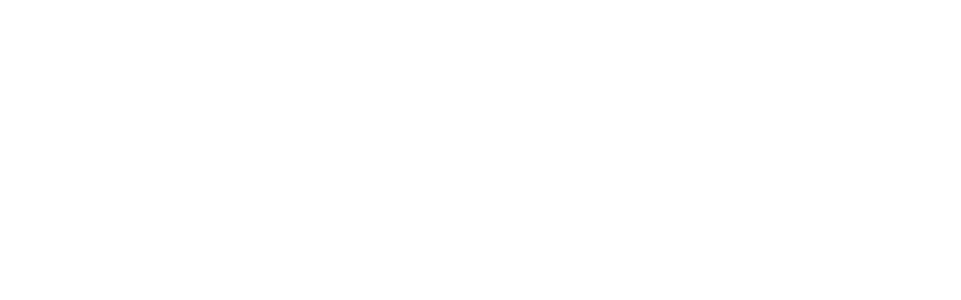
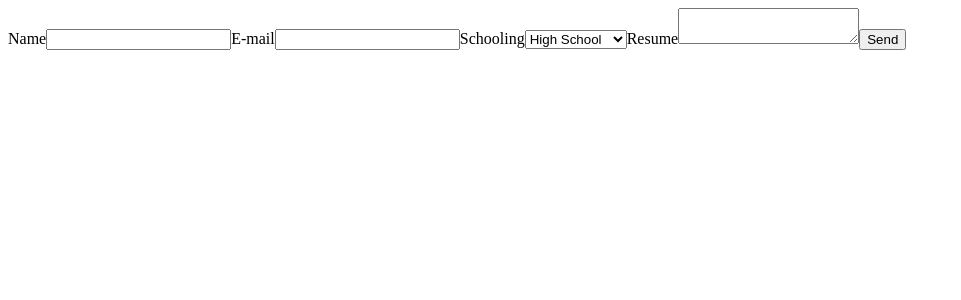
Before and after one commit to pauloeliezerg/trybe-exercises, a React (Vite) app in the folder 02-front-end/02-react-intro/05-forms/01-form/: page / in a window 1280 px wide. Shown: the top 300 px of the page, without its empty margins (0-961 px from the left). Built offline with nearby package versions, Linux system fonts and the light colour scheme.

Commit message:
added form tags

```diff
--- a/02-front-end/02-react-intro/05-forms/01-form/src/App.tsx
+++ b/02-front-end/02-react-intro/05-forms/01-form/src/App.tsx
@@ -1,6 +1,29 @@
 function App() {
     return (
         <>
+            <form>
+                <label>
+                    Name
+                    <input />
+                </label>
+                <label>
+                    E-mail
+                    <input />
+                </label>
+                <label>
+                    Schooling
+                    <select>
+                        <option value="high-school">High School</option>
+                        <option value="university">University</option>
+                        <option value="postgraduate">Postgraduate</option>
+                    </select>
+                </label>
+                <label>
+                    Resume
+                    <textarea />
+                </label>
+                <button>Send</button>
+            </form>
         </>
     );
 }
```
